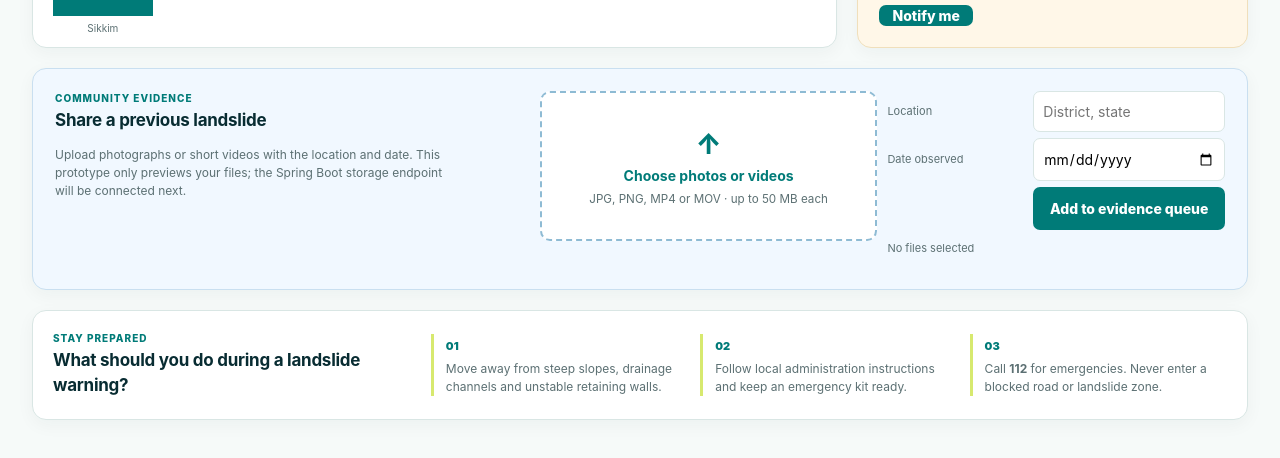
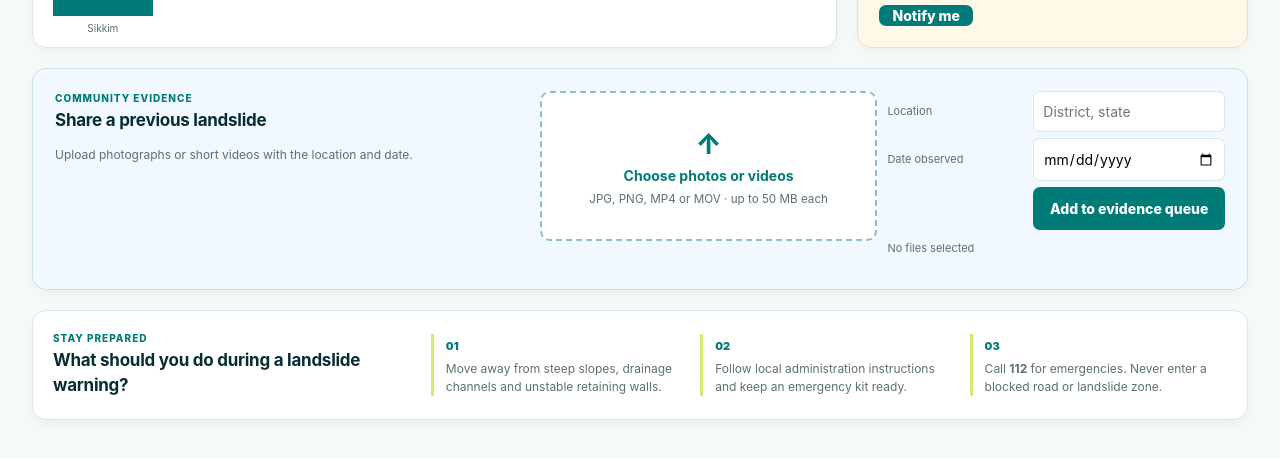
Before and after one commit to Abhibhavya-Gupta/GeoRakshak, a plain HTML site: page index.html in a window 1280 px wide. Shown: the part 1076-1534 px from the top of the page. Drawn offline with nearby package versions, Linux system fonts and the light colour scheme; no server answers.

Commit message:
change about

```diff
--- a/index.html
+++ b/index.html
@@ -103,7 +103,7 @@
       <div class="evidence-copy">
         <div class="eyebrow">Community evidence</div>
         <h2 id="evidence-title">Share a previous landslide</h2>
-        <p>Upload photographs or short videos with the location and date. This prototype only previews your files; the Spring Boot storage endpoint will be connected next.</p>
+        <p>Upload photographs or short videos with the location and date.</p>
       </div>
       <form id="evidence-form" class="evidence-form">
         <label class="upload-drop" for="evidence-files">
```
